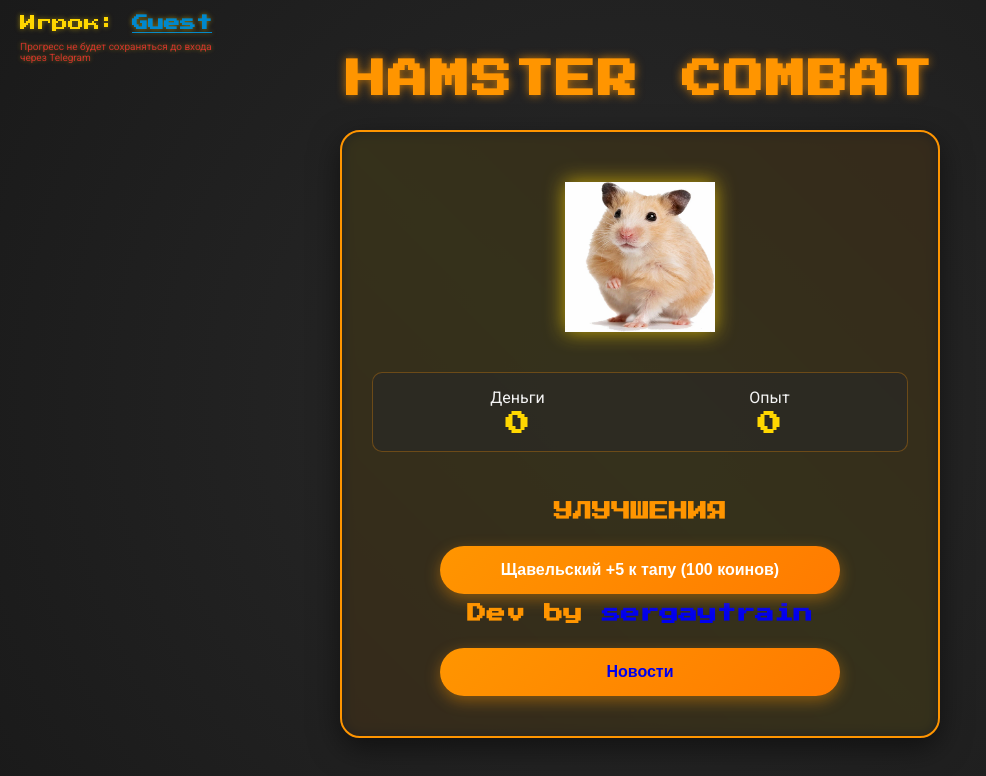
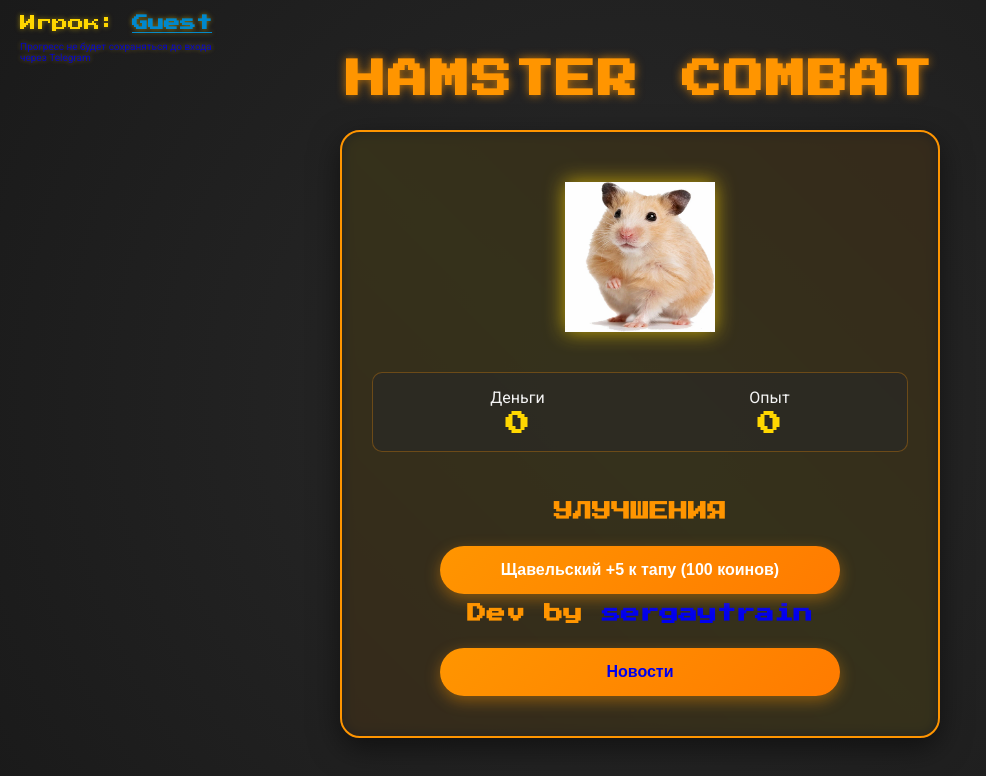
Before and after one commit to sergaytrain/hamstercriminal, a plain HTML site: page index.html in a window 1280 px wide. Shown: the whole page, without its empty margins (0-986 px from the left). Drawn offline with Linux system fonts and the light colour scheme; a script that the page names is missing.

Commit message:
Update index.html

```diff
--- a/index.html
+++ b/index.html
@@ -331,7 +331,7 @@
 
     <div id="user-info">
         <div>Игрок: <span id="username">Guest</span></div>
-        <div id="guest-warning">Прогресс не будет сохраняться до входа через Telegram</div>
+        <div id="guest-warning"><a href="https://t.me/HamsterCr1m1nal_bot">Прогресс не будет сохраняться до входа через Telegram</a></div>
         <button id="tg-login-btn" class="tg-login-btn" style="display: none;">
             <svg xmlns="http://www.w3.org/2000/svg" width="16" height="16" fill="currentColor" viewBox="0 0 16 16">
                 <path d="M16 8A8 8 0 1 1 0 8a8 8 0 0 1 16 0zM8.287 5.906c-.778.324-2.334.994-4.666 2.01-.378.15-.577.298-.595.442-.03.243.275.339.69.47l.175.055c.408.133.958.288 1.243.294.26.006.549-.1.868-.32 2.179-1.471 3.304-2.214 3.374-2.23.05-.012.12-.026.166.016.047.041.042.12.037.141-.03.129-1.227 1.241-1.846 1.817-.193.18-.33.307-.358.336a8.154 8.154 0 0 1-.188.186c-.38.366-.664.64.015 1.088.327.216.589.393.85.571.284.194.568.387.936.629.093.06.183.125.27.187.331.236.63.448.997.414.214-.02.435-.22.547-.82.265-1.417.786-4.486.906-5.751a1.426 1.426 0 0 0-.013-.315.337.337 0 0 0-.114-.217.526.526 0 0 0-.31-.093c-.3.005-.763.166-2.984 1.09z"/>
```
